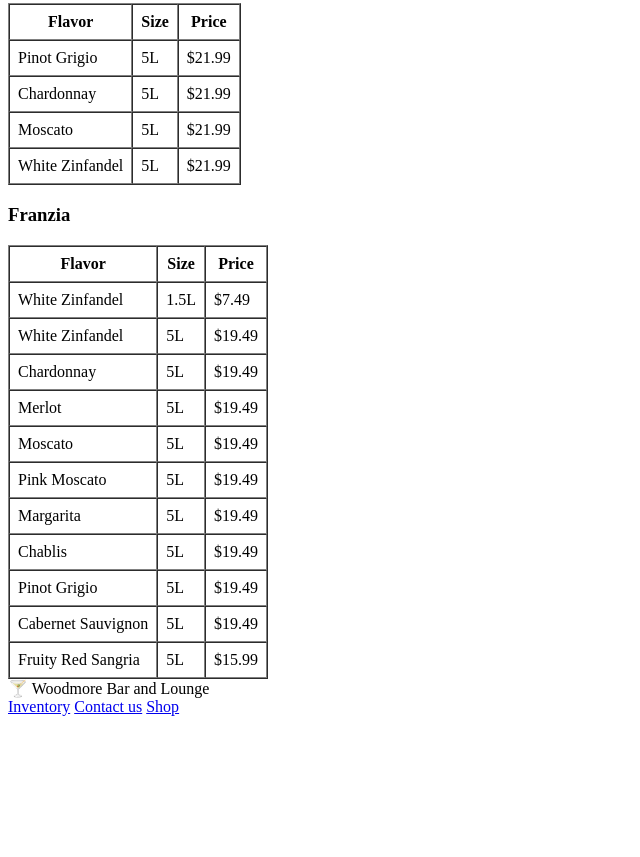
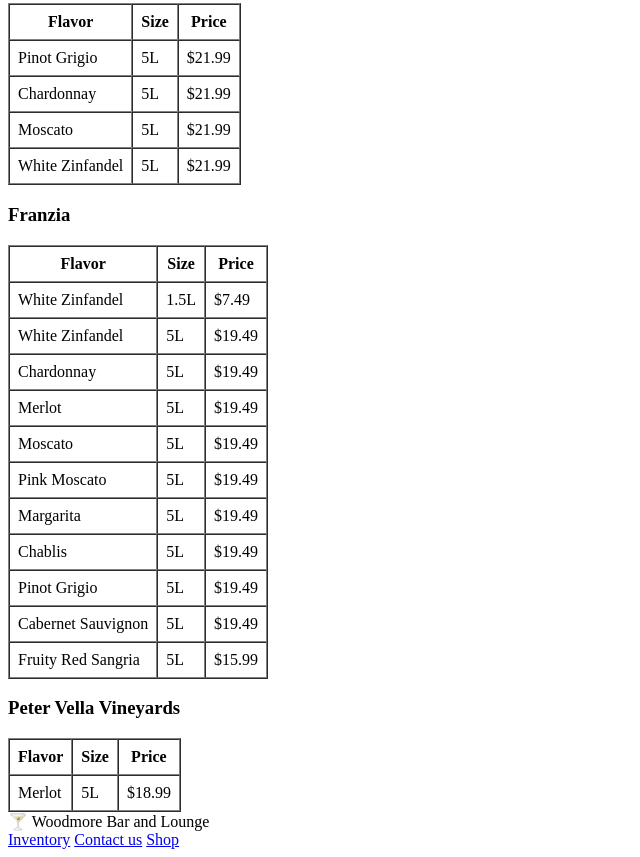
Before and after one commit to somerscyn/IS458_Final, a plain HTML site: page inventory.html in a window 1280 px wide. Shown: the part 7369-8226 px from the top of the page, without its empty margins (0-640 px from the left). Before the commit the page ends 8093 px from the top, so only its background shows below. Drawn offline with Linux system fonts and the light colour scheme.

Commit message:
boxed wine added into inventory

```diff
--- a/inventory.html
+++ b/inventory.html
@@ -364,6 +364,13 @@
   <tr><td>Fruity Red Sangria</td><td>5L</td><td>$15.99</td></tr>
 </table>
 
+<!-- Peter Vella Vineyards -->
+<h3>Peter Vella Vineyards</h3>
+<table border="1" cellpadding="8" cellspacing="0">
+  <tr><th>Flavor</th><th>Size</th><th>Price</th></tr>
+  <tr><td>Merlot</td><td>5L</td><td>$18.99</td></tr>
+</table>
+
 
 
   <!-- Footer -->
```
